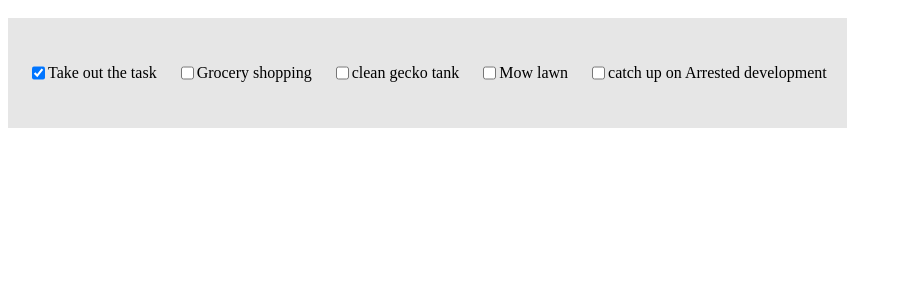
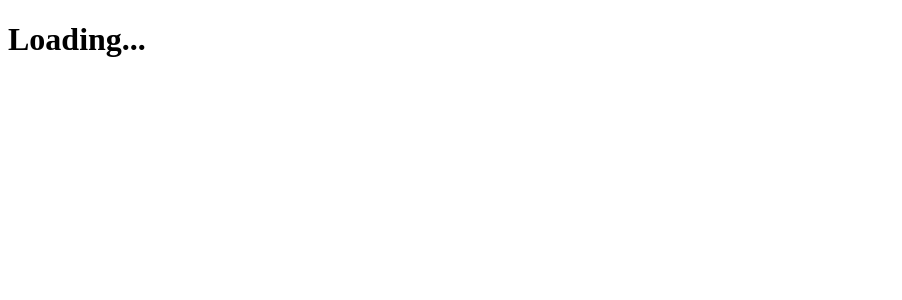
Before and after one commit to Sridharr92/react, a React (Create React App) app: page / in a window 1280 px wide. Shown: the top 300 px of the page, without its empty margins (0-902 px from the left). Built offline with nearby package versions, Linux system fonts and the light colour scheme.

Commit message:
add new file conditiona

```diff
--- a/src/App.js
+++ b/src/App.js
@@ -1,11 +1,13 @@
 import React,{Component} from 'react';
-import './App.css';
-import Joke from './Jock';
-import jokesData from './jokesData';
-import Product from './Product';
-import vschoolProducts from './vschoolProducts';
-import Todoitem from './Todoitem';
-import todoData from './todoData'
+// import './App.css';
+// import Joke from './Jock';
+// import jokesData from './jokesData';
+// import Product from './Product';
+// import vschoolProducts from './vschoolProducts';
+// import Todoitem from './Todoitem';
+// import todoData from './todoData'
+import Conditional from './Conditional'
+
 
 // https://developer.mozilla.org/en-US/docs/web/JavaScript/Reference/Global_objects/Arrary/filter
 
@@ -188,36 +190,127 @@ import todoData from './todoData'
 //    }
 // }
 
-class App extends React.Component{
+//8th prog
+
+
+// class App extends React.Component{
+//    constructor(){
+//      super()
+//      this.state = {
+//        todos : todoData
+//      }
+//      this.handleChange = this.handleChange.bind(this)
+//    }
+//    handleChange(id){
+//     this.setState(prevState => {
+//       const updatedTodos = prevState.todos.map(todo => {
+//         if(todo.id === id){
+//           todo.completed = !todo.completed
+//         }
+//         return todo
+//       })
+//       return{
+//         todo:updatedTodos
+//       }
+//     })
+//    }
+
+//    render(){
+//      const todoitem = this.state.todos.map(item => <Todoitem key={item.id} item={item}
+//       handleChange = {this.handleChange} />)
+//        return(
+//          <div className="todo-item">
+//            {todoitem}
+//          </div>
+//       )
+//    }
+// }
+
+//9th prog
+
+// https://engineering.musefind.com/react-lifecycle-methods-how-and-when-to-use-them-2111a1b6921b
+// https://reactjs.org/blog/2018/03/29/react-v-16-3.html#component-lifecycle-changes
+// Life Cycle Methodes class code
+
+// class App extends Component{
+//   constructor(){
+//     super()
+//     this.state = {}
+//   }
+
+//   static  getDerivedStateFromProps(props,state){
+//     //return the new ,update state based upon the props
+//     //https://reactjs.org/blog/2018/06/07/you-probably-dont-need-derived-state.html
+//     //https://reactjs.org/docs/react-component.html#static-getderivedstatefromprops
+//   }
+//   getSnapshortBeforeUpdate(){
+//     //create a backup of the current way things are
+//     //https://reactjs.org/docs/react-component.html#getsnapshortbeforupdate
+//   }
+//   componentWillMount(){
+
+//   }
+
+
+//   componentDidMount(){
+//     //Get the data i need to correctly  display
+
+//   }
+
+//   componentWilReceivedProps(nextProps){
+//     if(nextProps.whatever !== this.prpos.whatever){
+//       // do something important here
+//     }
+//   }
+//   shouldComponentUpdate(nextProps,nextState){
+//     //return true if want it to update
+//     // return false if not
+//   }
+//   componentWillUpdate(){
+
+//   }
+
+//   compounentWillUnmount(){
+
+//     // teardown or cleanup your code before your component disappearers
+//     // (E.g remove event listener)
+//   }
+//   render(){
+//     return(
+//       <div>
+
+//         Code goes here
+//       </div>
+//     )
+//   }
+// }
+
+
+//10th prog
+//Conditional Programing
+
+class App extends Component{
   constructor(){
     super()
-     this.state ={
-       todos : todoData
+    this.state = {
+      isLoading : true
     }
-     this.handelChange = this.handleChange.bind(this)
   }
-   handleChange(id){
-    this.setState(prevState => {
-      const updatedTodos = prevState.todos.map(todo => {
-        if(todo.id === id){
-          todo.completed = !todo.completed
+  componentDidMount(){
+    setTimeout(() => {
+      this.setState({
+        isLoading : false
+      })
+    },1500)
   }
-        return todo
-      })
-      return{
-        todos:updatedTodos
-      }
-    })
-   }
-
   render(){
-     const todoitem = this.state.todos.map(item => <Todoitem key={item.id} item={item}
-      handleChange = {this.handleChange} />)
     return(
-         <div className="todo-item">
-           {todoitem}
+      <div>
+         <Conditional isLoading={this.state.isLoading} />
       </div>
     )
   }
 }
+
+
 export default App;
--- /dev/null
+++ b/src/Conditional.js
@@ -0,0 +1,15 @@
+import React from 'react'
+
+function Conditional(props){
+	if(props.isLoading === false){
+		return(
+			<h1>Loading...</h1>
+		)
+	}else{
+		return(
+			<h1>Some cool stuff about conditional</h1>
+		)
+	}
+}
+
+export default Conditional
--- a/src/Todoitem.js
+++ b/src/Todoitem.js
@@ -4,10 +4,9 @@ function Todoitem(props){
 	return(
 		<div className="todo-item">
 			<input
-
 				type="checkbox"
 				checked = {props.item.completed}
-				onChange = {() => props.handleChange(props.item.id)}
+				onChange = {(event) => props.handleChange (props.item.id)}
 			/>
 			<p>{props.item.text}</p>
 		</div>
```
Lines whose indentation alone changed are shown as unchanged.
